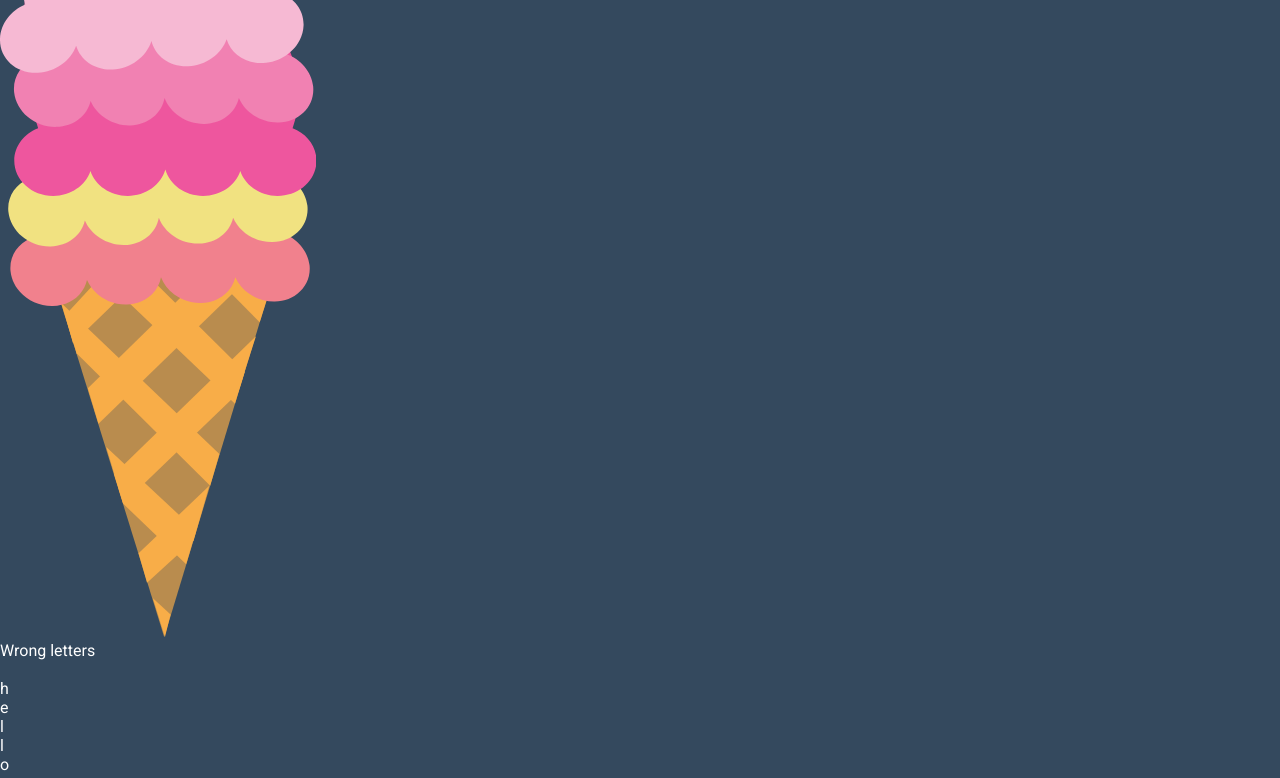
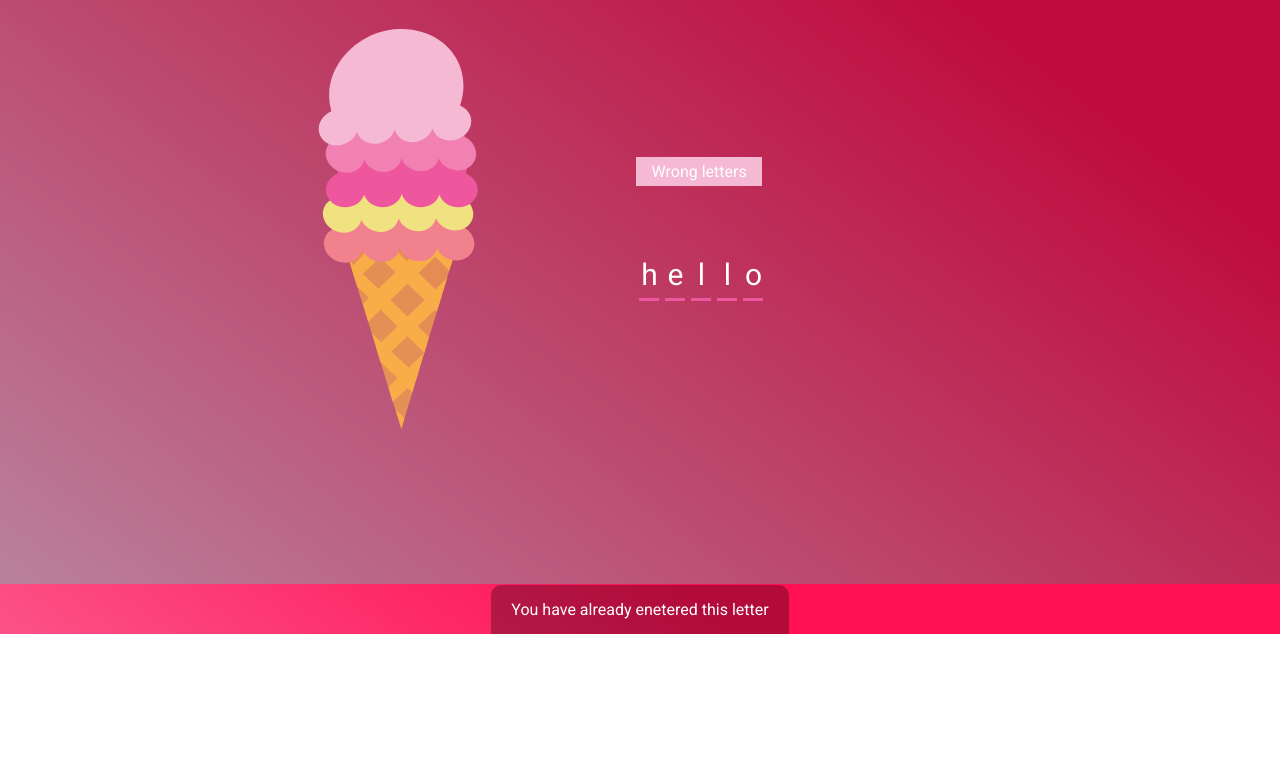
Before and after one commit to pettik/Udemy--vanillawebprojects-07, a plain HTML site: page index.html in a window 1280 px wide. Shown: the part 216-994 px from the top of the page. After the commit the page ends 850 px from the top, so only its background shows below. Drawn offline with Linux system fonts and the light colour scheme.

Commit message:
Update style.css

```diff
--- a/css/style.css
+++ b/css/style.css
@@ -12,19 +12,165 @@
 }
 
 body {
-	background-color: #34495e;
+	background-color: #f7accf;
+background:  linear-gradient(37deg, #f7accf 0%, #ff1053 74%);
 	color: var(--white-color);
 
 	font-family: "Roboto", sans-serif;
 	font-weight: 400;
 	font-style: normal;
-
+	display:flex;
+	justify-content: center;
+	align-items: center;
+	min-height: 100vh;
+	overflow: hidden;
+	position: relative;
 }
 
-.figure-container{
-	fill: transparent;
-	stroke: #fff;
-	stroke-width: 4px;
-	stroke-linecap: round;
+body::before{
+	position: absolute;
+	content:'';
+	background:rgba(0,0,0,.25);
+	z-index: -1;
+	width: 100%;
+	height: 100%;
+	top:0;
+	left:0
+}
 
+.container{
+	max-width: 80%;
+	width:800px;
+	position: relative;;
 }
+
+
+.game-container{
+	margin: 2rem auto 0;
+	display:flex;
+	align-items: center;
+	flex-direction: column;
+	row-gap: 1.5rem;
+}
+
+.game-container svg{
+	max-height: 50vh;
+}
+
+
+.word-box{
+	display: flex;
+	flex-direction: column;
+	align-items: center;
+	row-gap: 1rem;
+	justify-content: center;
+}
+
+.wrong-letters-container{
+	display:flex;
+	flex-direction: column;
+	text-align: center;
+}
+
+.wrong-letters-container p{
+	margin: 0 0 5px;
+	padding:5px 15px;
+	/* background: rgba(255,255,255,.5); */
+	background-color: #F6B9D3;
+}
+
+.wrong-letters-container span{
+	font-size: 24px;
+}
+
+
+.word{
+	display:flex;
+}
+
+.letter{
+	border-bottom: 3px solid #EE569E;
+	display:inline-flex;
+	font-size: 30px;
+	align-items: center;
+	justify-content: center;
+	margin: 0 3px;
+	height: 50px;
+	width: 20px;
+}
+
+/* Popup */
+.popup-container{
+	background:rgba(0,0,0,.3);
+	position: fixed;
+	top:0;
+	left:0;
+	width: 100%;
+	height: 100%;
+	/* display:flex; */
+	display:none;
+	align-items: center;
+	justify-content: center;
+}
+
+.popup{
+	background-color: #EE569E;
+	border-radius: 5px;
+	box-shadow: 0 6px 11px 3px rgba(0,0,0,.3);
+	padding:20px;
+	text-align:center;
+}
+
+.popup button{
+	cursor:pointer;
+	background-color: #fff;
+	color: #EE569E;
+	border:0;
+	margin-top: 20px;
+	padding: 12px 20px;
+	font-size:16px;
+	font-weight: 600;
+	transition: color .3s;
+}
+
+.popup button:hover{
+	color:#F6B9D3;
+}
+
+.popup button:active{
+	transform: scale(0.95);
+}
+
+.popup button:focus{
+	outline:0;
+}
+
+
+/* Notification */
+.notification-container{
+	background-color: rgba(0,0,0,.3);
+	border-radius: 10px 10px 0 0;
+	padding:15px 20px;
+	position:absolute;
+	bottom:-50px;
+	transform: transform .3s ease-in-out;
+}
+
+.notification-container.show {
+	transform:translateY(-50px);
+}
+
+
+@media screen and (min-width:768px){
+	.game-container{
+		flex-direction: row;
+		column-gap: 5rem;
+		text-align: left;
+	}
+
+	.word-box{
+	text-align: left;
+	align-items: flex-start;
+	row-gap: 2rem;
+}
+}
```
